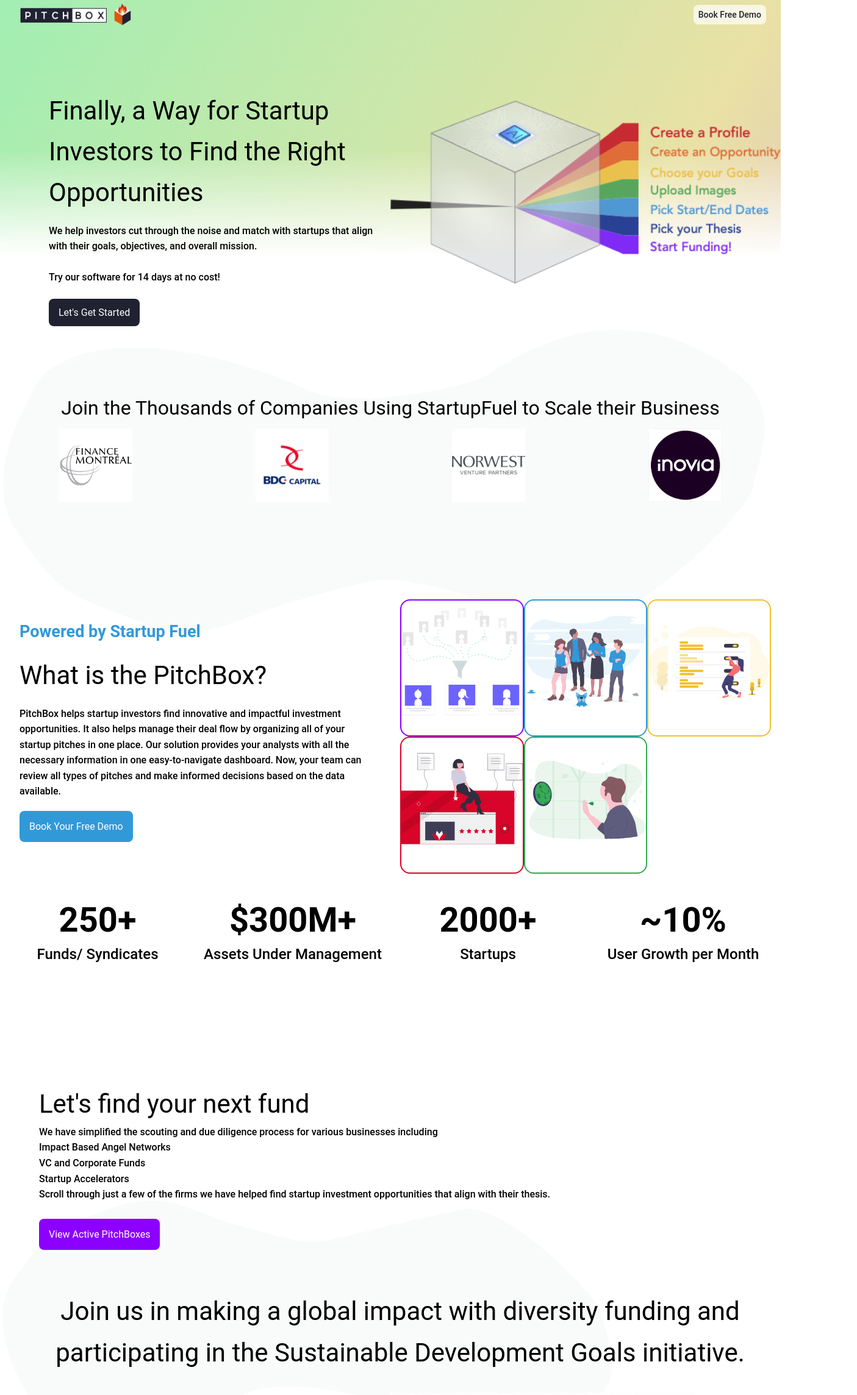
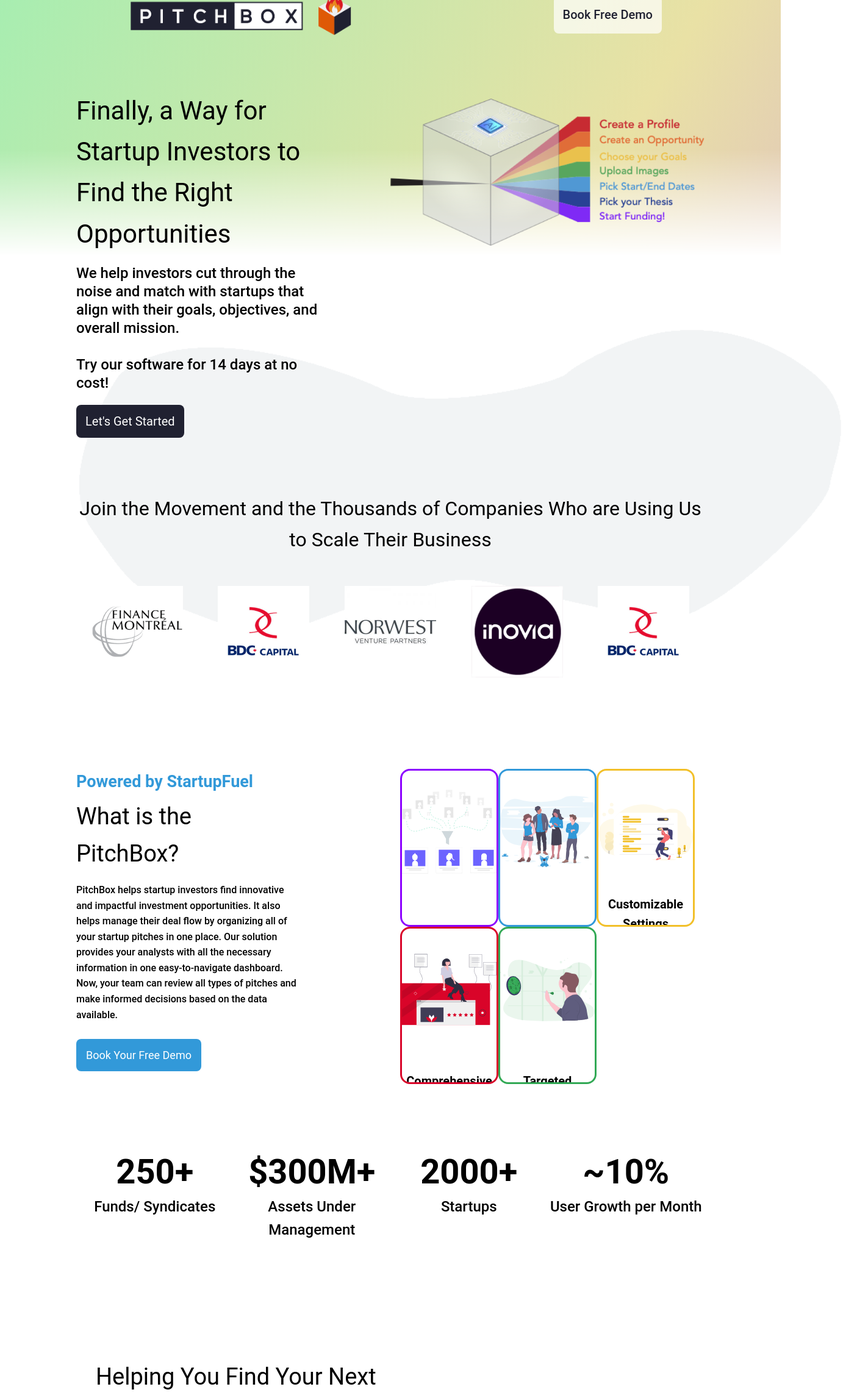
Before and after one commit to jmski/startupfuel-pitchbox, a React (Create React App) app: page / in a window 1280 px wide. Shown: the top 2288 px of the page at 61% size, 1405 px wide, since content can reach past the window. Built offline with nearby package versions, Linux system fonts and the light colour scheme.

Commit message:
changes with Jill

```diff
--- a/src/components/About/About.js
+++ b/src/components/About/About.js
@@ -34,7 +34,7 @@
       <AboutContainer id="about">
         <Bg src={bg}/>
         <AboutInfo>
-          <AboutSubtitle>Powered by Startup Fuel</AboutSubtitle>
+          <AboutSubtitle>Powered by StartupFuel</AboutSubtitle>
           <AboutTitle>What is the PitchBox?</AboutTitle>
           <AboutDesc>
             PitchBox helps startup investors find innovative and impactful
--- a/src/components/About/AboutElements.js
+++ b/src/components/About/AboutElements.js
@@ -4,8 +4,9 @@
 export const AboutContainer = styled.div`
   display: grid;
   /* max-width: 1024px; */
-  margin-bottom: var(--mb-4);
-
+  margin-bottom: 100px;
+  margin-left: 125px;
+  margin-right: 125px;
 
   @media screen and (min-width: 768px) {
     display: grid;
@@ -17,7 +18,7 @@
   width: 100%;
   position: absolute;
   display: none;
-  opacity: 30%;
+  opacity: 60%;
   z-index: -1;
 
   @media screen and (min-width: 768px) {
@@ -36,16 +37,16 @@
 margin-right: auto;
 margin-bottom: var(--mb-4);
 text-align: center;
-padding: 2rem;
+padding-right: 150px;
 
 @media screen and (min-width: 768px) {
   text-align: left;
 }
 `;
 
-export const AboutTitle = styled.h1`
+export const AboutTitle = styled.h2`
   margin-bottom: var(--mb-2);
-  font-size: 42px;
+  font-size: 38px;
   font-weight: normal;
 `;
 
@@ -53,11 +54,11 @@
   color: var(--color-blue);
   font-weight: bold;
   font-size: 27px;
-  margin-bottom: var(--mb-2);
+  margin-bottom: 5px;
 `;
 
 export const AboutDesc = styled.p`
-  margin-bottom: var(--mb-4);
+  margin-bottom: 40px;
   font-size: 16px;
 `;
 
@@ -71,6 +72,7 @@
   padding: 1rem 1rem;
   border-radius: .5rem;
   font-weight: normal;
+  font-size: 18px;
 
   &:hover {
     background: #2777a7;
@@ -110,23 +112,23 @@
 `;
 
 export const CardOne = styled(CardContent)`
-  border: 2px solid var(--color-purple);
+  border: 3px solid var(--color-purple);
 `;
 
 export const CardTwo = styled(CardContent)`
-  border: 2px solid var(--color-blue);
+  border: 3px solid var(--color-blue);
 `;
 
 export const CardThree = styled(CardContent)`
-  border: 2px solid var(--color-yellow);
+  border: 3px solid var(--color-yellow);
 `;
 
 export const CardFour = styled(CardContent)`
-  border: 2px solid var(--color-red);
+  border: 3px solid var(--color-red);
 `;
 
 export const CardFive = styled(CardContent)`
-  border: 2px solid var(--color-green);
+  border: 3px solid var(--color-green);
 `;
 
 export const CardTitle = styled.h3`
--- a/src/components/Divider/Divider.js
+++ b/src/components/Divider/Divider.js
@@ -23,13 +23,14 @@
     <>
       <BusinessContainer>
         <BusinessTitle>
-          Join the Thousands of Companies Using StartupFuel to Scale their Business
+          Join the Movement and the Thousands of Companies Who are Using Us to Scale Their Business
         </BusinessTitle>
         <BusinessWrap>
          <Img src={ img1 }/>
          <Img src={ img2 }/>
          <Img src={ img3 }/>
          <Img src={ img4 }/>
+         <Img src={ img2 }/>
         </BusinessWrap>
       </BusinessContainer>
     </>
--- a/src/components/Divider/DividerElements.js
+++ b/src/components/Divider/DividerElements.js
@@ -2,37 +2,39 @@
 
 export const BusinessContainer = styled.div`
   /* max-width: 1024px; */
-  margin-bottom: 10rem;
+  margin-bottom: 150px;
+  margin-left: 125px;
+  margin-right: 125px;
 `;
 
 export const BusinessTitle = styled.h3`
   text-align: center;
-  margin-bottom: var(--mb-1);
+  margin-bottom: 50px;
   font-weight: normal;
   font-size: 32px;
 `;
 
 export const BusinessWrap = styled.div`
   display: grid;
-  grid-template-columns: repeat(4, 1fr);
+  grid-template-columns: repeat(5, 1fr);
   column-gap: .5rem;
   row-gap: 2rem;
 `;
 
 export const Img = styled.img`
-  position: grid;
-  width: 120px;
+  width: 150px;
+  height: auto;
   margin: auto;
-  grid-template-columns: repeat(4, 1fr);
 
 `;
 
 export const StatsContainer = styled.div`
   display: grid;
   grid-template-columns: repeat(4, 1fr);
-  width: 100%;
   /* max-width: 1024px; */
   margin-bottom: 10rem;
+  margin-left: 125px;
+  margin-right: 125px;
 `;
 
 export const StatsItem = styled.div`
@@ -46,8 +48,7 @@
 `;
 
 export const StatsSubtitle = styled.span`
-display: block;
-  font-weight: var(--font-medium);
+  display: block;
   font-size: 24px;
   margin-top: -.5rem;
 `;
--- a/src/components/Footer/FooterElements.js
+++ b/src/components/Footer/FooterElements.js
@@ -19,18 +19,14 @@
 export const Wrapper = styled.div`
   display: flex;
   flex-direction: column;
-  margin: 0 auto;
+  margin-top: 25px;
+  margin-left: 125px;
   justify-content: center;
   text-align: left;
-  column-gap: 1rem;
-  row-gap: .1rem;
+
+  /* column-gap: 1rem; */
 `;
 
-export const Row = styled.div`
-  display: grid;
-  grid-template-columns: repeat(auto-fill, minmax(230px, 1fr));
-  grid-gap: 20px;
-`;
 
 export const FooterLogo = styled.a`
   position: relative;
@@ -49,16 +45,17 @@
   font-size: 14px;
 `;
 
-export const Title = styled.span`
+export const Title = styled.h4`
   font-weight: var(--font-semi-bold);
-  font-size: var(--small-font-size);
+  font-size: 16px;
   color: var(--color-white);
+  margin-bottom: 15px;
 `;
 
 export const Link = styled.a`
   color: var(--color-light-neutral);
   font-size: var(--smaller-font-size);
-  margin-bottom: var(--mb-1);
+  margin-bottom: 15px;
   cursor: pointer;
 `;
 
@@ -81,10 +78,13 @@
 
 export const SocialWrapper = styled(Wrapper)`
   flex-direction: row;
+  margin-top: 25px;
 `;
 
 
 export const SocialLink = styled(Link)`
-  font-size: var(--normal-font-size);
+  font-size: 25px;
+  padding-right: 25px;
+
   color: var(--color-white);
 `;
--- a/src/components/GlobalStyles.js
+++ b/src/components/GlobalStyles.js
@@ -41,7 +41,7 @@
 		--h1-font-size: 1.5rem;
 		--h2-font-size: 1.25rem;
 		--h3-font-size: 1rem;
-		--normal-font-size: .938rem;
+		--normal-font-size: 18px;
 		--small-font-size: .813rem;
 		--smaller-font-size: .75rem;
 		--smallest-font-size: .5rem;
--- a/src/components/Hero/HeroElements.js
+++ b/src/components/Hero/HeroElements.js
@@ -30,14 +30,16 @@
 	text-align: center;
 	/* max-width: 1024px; */
 	margin-top: -600px;
-	margin-bottom: 10rem;
+	margin-bottom: 150px;
+	margin-left: 125px;
+	margin-right: 125px;
 `;
 
 export const HeroContent = styled.div`
-	margin-left: 5rem;
 	margin-right: auto;
 	/* padding: 2rem 1rem; */
 	z-index: 10;
+	width: 80%;
 `;
 
 export const HeroTitle = styled.h1`
@@ -51,6 +53,8 @@
 export const HeroDesc = styled.p`
 	text-align:left;
 	margin-bottom: var(--mb-2);
+	font-size: 24px;
+	line-height: 30px;
 
 `;
 
@@ -64,8 +68,9 @@
 	background: var(--color-dark-neutral);
 	color: var(--color-white);
 	white-space: nowrap;
-	padding: .8rem 1rem;
+	padding: 15px;
 	font-weight: normal;
+	font-size: 20px;
 
 	&:hover {
 		background: var(--color-darker-neutral);
--- a/src/components/Nav/NavBarElements.js
+++ b/src/components/Nav/NavBarElements.js
@@ -14,6 +14,7 @@
 	position: sticky;
 	z-index: var(--z-fixed);
 
+
 	@media screen and (min-width: 768px) {
 		transition: 0.8s all ease;
 	}
@@ -23,7 +24,10 @@
 	display: flex;
 	z-index: 1;
 	width: 100%;
-	padding: 0 24px;
+	height: 200px;
+	padding: 70px;
+	margin-left: 125px;
+	margin-right: 125px;
 	justify-content: space-between;
 `;
 
@@ -36,10 +40,10 @@
 
 export const Img = styled.img`
 	width: 100%;
-	max-width: 150px;
+	max-width: 250px;
 
 	@media screen and (min-width: 768px) {
-		max-width: 200px;
+		max-width: 400px;
 	}
 `;
 
@@ -119,8 +123,8 @@
 export const NavBtnLink = styled(LinkR)`
 	border-radius: .5rem;
 	white-space: nowrap;
-	padding: 5px 8px;
-	font-size: var(--small-font-size);
+	padding: 15px;
+	font-size: 20px;
 	outline: none;
 	border: none;
 	cursor: pointer;
--- a/src/components/PitchBox/PitchBox.js
+++ b/src/components/PitchBox/PitchBox.js
@@ -1,7 +1,8 @@
 import React from 'react';
 import {
   PbContainer,
-  Bg,
+  // Vector,
+  // Bg,
   Pb,
   PbTitle,
   PbDesc,
@@ -10,6 +11,7 @@
   Fund,
   FundBtn,
   FundTitle,
+  FundDesc,
   FundBtnLink,
   Wrap,
   // Video,
@@ -17,7 +19,7 @@
 
 
 } from './PitchBoxElements';
-import bg from '../../img/blob.png';
+// import bg from '../../img/blob.png';
 // import video from '../../img/SustainableDevelopmentGoals.mp4';
 import img from '../../img/SustainableDevelopmentGoals.gif';
 
@@ -25,9 +27,11 @@
   return (
     <>
       <PbContainer id="contact">
-        <Bg src={bg}/>
+        {/* <Vector /> */}
+        {/* <Bg src={bg}/> */}
         <Pb>
-          <PbTitle>Let's find your next fund</PbTitle>
+          <PbTitle>
+            Helping You Find Your Next Lucrative Deal</PbTitle>
           <PbDesc>
             We have simplified the scouting and due diligence process for various
             businesses including
@@ -49,13 +53,11 @@
         </FundTitle>
         <Fund>
           <Wrap>
-          <PbDesc>
-            No longer will diverse or mission-driven startups be denied funding due
-            to lack of access.
-            <br/>
-            When we open up the doors and allow everyone to contribute, there is no
-            limit to what problems we can solve and challenges we can overcome.
-          </PbDesc>
+          <FundDesc>
+          No longer will diverse or mission-driven startups be denied funding due to lack of access.
+
+<br/><br/>When we open up the doors and allow everyone to contribute, there is no limit to what problems we can solve and challenges we can overcome.
+          </FundDesc>
           <FundBtn>
             <FundBtnLink>View All Funds</FundBtnLink>
           </FundBtn>
--- a/src/components/PitchBox/PitchBoxElements.js
+++ b/src/components/PitchBox/PitchBoxElements.js
@@ -5,6 +5,20 @@
   padding: 2rem;
   margin-bottom: var(--mb-4);
 `;
+
+export const Vector = styled.div`
+  position: absolute;
+  width: 1200.79px;
+  height: 1189.94px;
+  /* left: 970.91px;
+  top: 3486.91px; */
+
+  background: rgba(229, 229, 229, 0.25);
+  border: 1px solid #000000;
+  box-shadow: 0px 4px 4px rgba(0, 0, 0, 0.25);
+  transform: matrix(0.54, -0.84, -0.84, -0.54, 0, 0);
+`;
+
 
 export const Bg = styled.img`
   position: absolute;
@@ -14,7 +28,7 @@
   transform: scaleX(-1);
   transform: scaleY(-1);
   overflow: hidden;
-  opacity: 30%;
+  opacity: 80%;
 
  @media screen and (min-width: 768px) {
    display: block;
@@ -23,23 +37,23 @@
 
 export const Pb = styled.div`
   margin-bottom: 5rem;
+  width: 40%;
+  margin-left: 125px;
 `;
 
 export const PbTitle = styled.h1`
   font-weight: normal;
-  font-size: 42px;
-  margin-left: 2rem;
+  font-size: 38px;
 `;
 
 export const PbDesc = styled.p`
-  font-weight: var(--normal-semi-bold);
+  font-weight: normal;
   margin-bottom: var(--mb-5);
-  margin-left: 2rem;
+  font-size: 16px;
 `;
 
 export const PbBtn = styled.div`
-  margin-left: 2rem;
-  margin-bottom: var(--mb-4);
+  margin-bottom: 150px;
 `;
 
 export const PbBtnLink = styled(LinkR)`
@@ -48,6 +62,8 @@
   border-radius: .5rem;
   padding: 1rem 1rem;
   font-weight: normal;
+  font-size: 18px;
+
 
   &:hover {
     background: #59019f;
@@ -59,15 +75,25 @@
   grid-template-columns: repeat(2, 1fr);
   /* max-width: 700px; */
   margin-bottom: var(--mb-4);
+  margin-left: 125px;
 `;
 
-export const FundTitle = styled(PbTitle)`
+export const FundTitle = styled.h4`
   text-align: center;
+  font-weight: normal;
+  font-size: 38px;
   margin-bottom: var(--mb-4);
+  margin-left: 125px;
+  margin-right: 125px;
 `;
 
 export const FundBtn = styled(PbBtn)`
   /* text-align: center; */
+`;
+
+export const FundDesc = styled.div`
+padding-right: 50px;
+margin-bottom: 50px;
 `;
 
 export const FundBtnLink = styled(LinkR)`
@@ -76,6 +102,7 @@
   border-radius: .5rem;
   padding: 1rem 1rem;
   font-weight: normal;
+  font-size: 18px;
 
   &:hover {
     background: #96031b;
```
